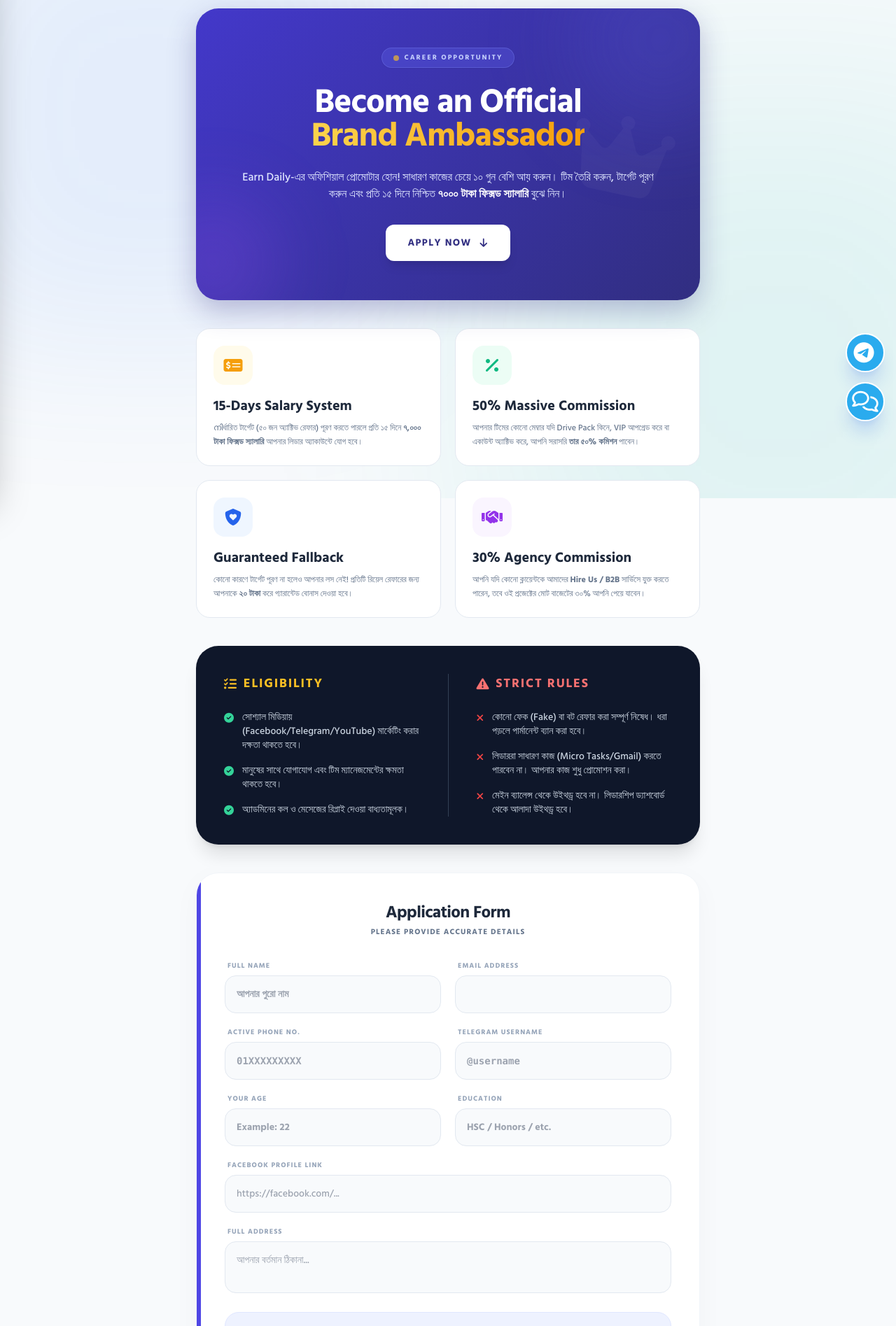
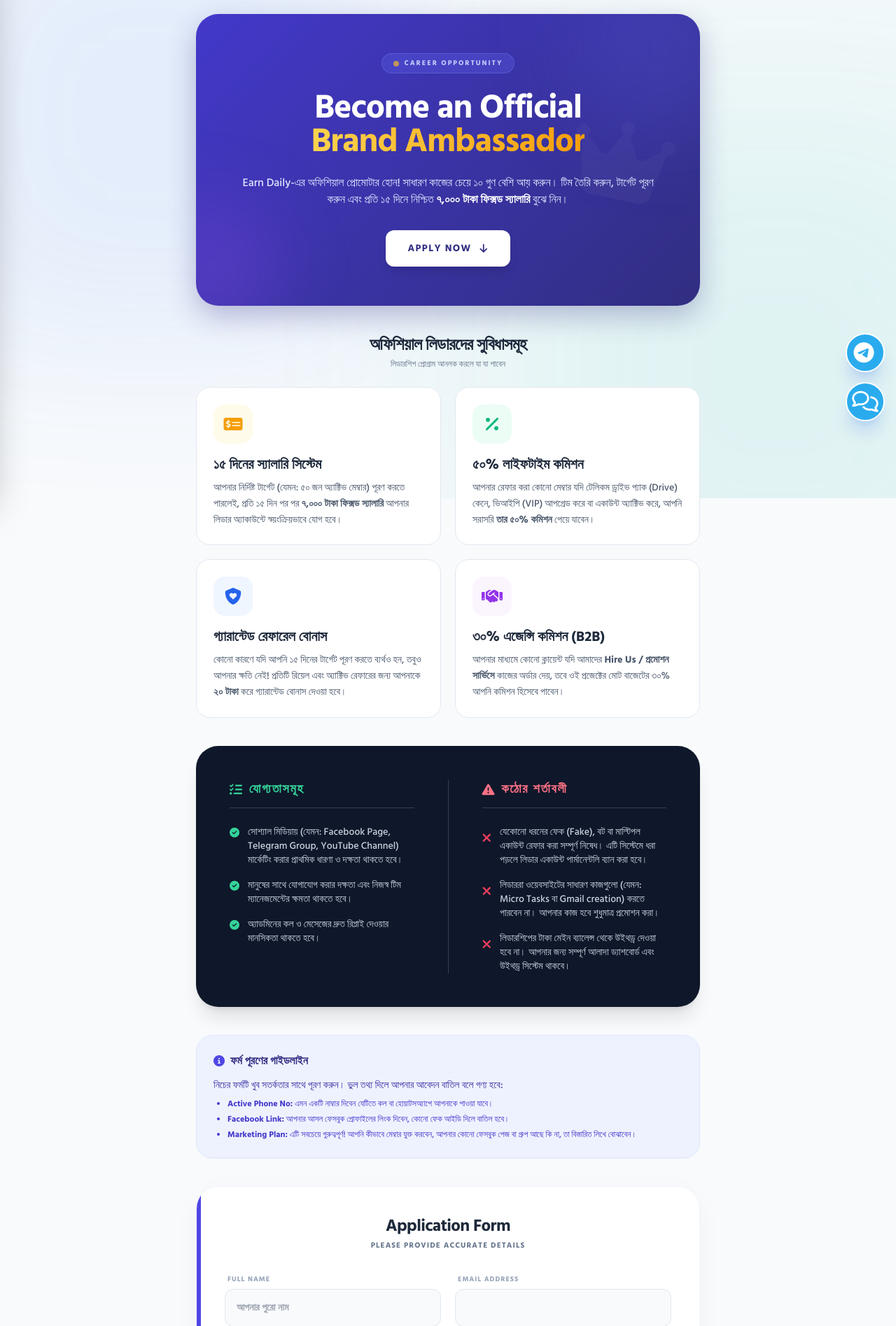
Before and after one commit to siamntosorif/easybk, a Flask app: template templates/apply_leader.html in a window 1280 px wide. Shown: the part 88-1983 px from the top of the page at 70% size. Run offline with Flask 3, Linux system fonts and the light colour scheme; the template is opened without the code that fills it, so the values that code supplies are empty; some libraries are stand-ins or nearby versions.

Commit message:
Update apply_leader.html

```diff
--- a/templates/apply_leader.html
+++ b/templates/apply_leader.html
@@ -14,18 +14,21 @@
     .premium-input { background: #F8FAFC; border: 1.5px solid #E2E8F0; transition: all 0.3s ease; }
     .premium-input:focus { background: #FFFFFF; border-color: #4F46E5; box-shadow: 0 0 0 4px rgba(79, 70, 229, 0.1); outline: none; }
 
-    /* Feature Card */
+    /* Feature Card Hover Effects */
     .feature-box { background: white; border: 1px solid #E2E8F0; border-radius: 20px; padding: 24px; transition: all 0.3s ease; }
     .feature-box:hover { transform: translateY(-5px); box-shadow: 0 10px 30px -5px rgba(67, 56, 202, 0.15); border-color: #A5B4FC; }
+
+    /* Highlight Rules List */
+    .rule-item { display: flex; align-items: flex-start; gap: 12px; margin-bottom: 16px; }
+    .rule-icon { flex-shrink: 0; margin-top: 4px; }
 </style>
 
-<div class="max-w-4xl mx-auto space-y-10 fade-in-up pb-16 px-2">
+<div class="max-w-4xl mx-auto space-y-10 fade-in-up pb-16 px-2 pt-2">
 
     <!-- ==========================================
          1. HERO BANNER (The Hook)
     ========================================== -->
     <div class="leader-gradient rounded-[32px] p-8 md:p-14 text-white text-center relative overflow-hidden shadow-[0_15px_40px_rgba(49,46,129,0.3)]">
-        <!-- Ambient Background Effects -->
         <div class="absolute top-[-20%] right-[-10%] w-64 h-64 bg-indigo-500/20 rounded-full blur-[60px] pointer-events-none"></div>
         <div class="absolute bottom-[-10%] left-[-10%] w-48 h-48 bg-purple-500/20 rounded-full blur-[50px] pointer-events-none"></div>
         <i class="fa-solid fa-crown absolute right-10 top-1/2 transform -translate-y-1/2 text-9xl opacity-[0.03] pointer-events-none rotate-12"></i>
@@ -40,7 +43,7 @@
             </h1>
 
             <p class="text-sm md:text-base text-indigo-100 font-medium leading-relaxed mb-8">
-                Earn Daily-এর অফিশিয়াল প্রোমোটার হোন! সাধারণ কাজের চেয়ে ১০ গুন বেশি আয় করুন। টিম তৈরি করুন, টার্গেট পূরণ করুন এবং প্রতি ১৫ দিনে নিশ্চিত <b class="text-white">৭০০০ টাকা ফিক্সড স্যালারি</b> বুঝে নিন।
+                Earn Daily-এর অফিশিয়াল প্রোমোটার হোন! সাধারণ কাজের চেয়ে ১০ গুণ বেশি আয় করুন। টিম তৈরি করুন, টার্গেট পূরণ করুন এবং প্রতি ১৫ দিনে নিশ্চিত <b class="text-white">৭,০০০ টাকা ফিক্সড স্যালারি</b> বুঝে নিন।
             </p>
 
             <button onclick="document.getElementById('applyForm').scrollIntoView({ behavior: 'smooth' });" class="bg-white text-indigo-900 px-8 py-4 rounded-xl font-black text-sm uppercase tracking-widest shadow-lg hover:bg-slate-50 active:scale-95 transition-all flex items-center justify-center gap-3 mx-auto">
@@ -52,68 +55,109 @@
     <!-- ==========================================
          2. CORE BENEFITS (Why join?)
     ========================================== -->
-    <div class="grid md:grid-cols-2 gap-5">
-
-        <div class="feature-box flex flex-col justify-center">
-            <div class="h-14 w-14 bg-amber-50 text-amber-500 rounded-[16px] flex items-center justify-center text-2xl mb-4"><i class="fa-solid fa-money-check-dollar"></i></div>
-            <h3 class="text-xl font-black text-slate-800 mb-2">15-Days Salary System</h3>
-            <p class="text-xs text-slate-500 font-medium leading-relaxed">നിর্ধারিত টার্গেট (৫০ জন অ্যাক্টিভ রেফার) পূরণ করতে পারলে প্রতি ১৫ দিনে <b>৭,০০০ টাকা ফিক্সড স্যালারি</b> আপনার লিডার অ্যাকাউন্টে যোগ হবে।</p>
+    <div>
+        <div class="text-center mb-6">
+            <h2 class="text-2xl font-black text-slate-800 tracking-tight">অফিশিয়াল লিডারদের সুবিধাসমূহ</h2>
+            <p class="text-xs text-slate-500 font-medium mt-1">লিডারশিপ প্রোগ্রাম আনলক করলে যা যা পাবেন</p>
         </div>
 
-        <div class="feature-box flex flex-col justify-center">
-            <div class="h-14 w-14 bg-emerald-50 text-emerald-500 rounded-[16px] flex items-center justify-center text-2xl mb-4"><i class="fa-solid fa-percent"></i></div>
-            <h3 class="text-xl font-black text-slate-800 mb-2">50% Massive Commission</h3>
-            <p class="text-xs text-slate-500 font-medium leading-relaxed">আপনার টিমের কোনো মেম্বার যদি Drive Pack কিনে, VIP আপগ্রেড করে বা একাউন্ট অ্যাক্টিভ করে, আপনি সরাসরি <b>তার ৫০% কমিশন</b> পাবেন।</p>
-        </div>
+        <div class="grid md:grid-cols-2 gap-5">
+            <div class="feature-box border-t-4 border-t-amber-500 flex flex-col justify-center">
+                <div class="h-14 w-14 bg-amber-50 text-amber-500 rounded-[16px] flex items-center justify-center text-2xl mb-4"><i class="fa-solid fa-money-check-dollar"></i></div>
+                <h3 class="text-xl font-black text-slate-800 mb-2">১৫ দিনের স্যালারি সিস্টেম</h3>
+                <p class="text-sm text-slate-600 font-medium leading-relaxed">আপনার নির্দিষ্ট টার্গেট (যেমন: ৫০ জন অ্যাক্টিভ মেম্বার) পূরণ করতে পারলেই, প্রতি ১৫ দিন পর পর <b>৭,০০০ টাকা ফিক্সড স্যালারি</b> আপনার লিডার অ্যাকাউন্টে স্বয়ংক্রিয়ভাবে যোগ হবে।</p>
+            </div>
 
-        <div class="feature-box flex flex-col justify-center">
-            <div class="h-14 w-14 bg-blue-50 text-blue-600 rounded-[16px] flex items-center justify-center text-2xl mb-4"><i class="fa-solid fa-shield-heart"></i></div>
-            <h3 class="text-xl font-black text-slate-800 mb-2">Guaranteed Fallback</h3>
-            <p class="text-xs text-slate-500 font-medium leading-relaxed">কোনো কারণে টার্গেট পূরণ না হলেও আপনার লস নেই! প্রতিটি রিয়েল রেফারের জন্য আপনাকে <b>২০ টাকা</b> করে গ্যারান্টেড বোনাস দেওয়া হবে।</p>
-        </div>
+            <div class="feature-box border-t-4 border-t-emerald-500 flex flex-col justify-center">
+                <div class="h-14 w-14 bg-emerald-50 text-emerald-500 rounded-[16px] flex items-center justify-center text-2xl mb-4"><i class="fa-solid fa-percent"></i></div>
+                <h3 class="text-xl font-black text-slate-800 mb-2">৫০% লাইফটাইম কমিশন</h3>
+                <p class="text-sm text-slate-600 font-medium leading-relaxed">আপনার রেফার করা কোনো মেম্বার যদি টেলিকম ড্রাইভ প্যাক (Drive) কেনে, ভিআইপি (VIP) আপগ্রেড করে বা একাউন্ট অ্যাক্টিভ করে, আপনি সরাসরি <b>তার ৫০% কমিশন</b> পেয়ে যাবেন।</p>
+            </div>
 
-        <div class="feature-box flex flex-col justify-center">
-            <div class="h-14 w-14 bg-purple-50 text-purple-600 rounded-[16px] flex items-center justify-center text-2xl mb-4"><i class="fa-solid fa-handshake"></i></div>
-            <h3 class="text-xl font-black text-slate-800 mb-2">30% Agency Commission</h3>
-            <p class="text-xs text-slate-500 font-medium leading-relaxed">আপনি যদি কোনো ক্লায়েন্টকে আমাদের <b>Hire Us / B2B</b> সার্ভিসে যুক্ত করতে পারেন, তবে ওই প্রজেক্টের মোট বাজেটের ৩০% আপনি পেয়ে যাবেন।</p>
+            <div class="feature-box border-t-4 border-t-blue-500 flex flex-col justify-center">
+                <div class="h-14 w-14 bg-blue-50 text-blue-600 rounded-[16px] flex items-center justify-center text-2xl mb-4"><i class="fa-solid fa-shield-heart"></i></div>
+                <h3 class="text-xl font-black text-slate-800 mb-2">গ্যারান্টেড রেফারেল বোনাস</h3>
+                <p class="text-sm text-slate-600 font-medium leading-relaxed">কোনো কারণে যদি আপনি ১৫ দিনের টার্গেট পূরণ করতে ব্যর্থও হন, তবুও আপনার ক্ষতি নেই! প্রতিটি রিয়েল এবং অ্যাক্টিভ রেফারের জন্য আপনাকে <b>২০ টাকা</b> করে গ্যারান্টেড বোনাস দেওয়া হবে।</p>
+            </div>
+
+            <div class="feature-box border-t-4 border-t-purple-500 flex flex-col justify-center">
+                <div class="h-14 w-14 bg-purple-50 text-purple-600 rounded-[16px] flex items-center justify-center text-2xl mb-4"><i class="fa-solid fa-handshake"></i></div>
+                <h3 class="text-xl font-black text-slate-800 mb-2">৩০% এজেন্সি কমিশন (B2B)</h3>
+                <p class="text-sm text-slate-600 font-medium leading-relaxed">আপনার মাধ্যমে কোনো ক্লায়েন্ট যদি আমাদের <b>Hire Us / প্রমোশন সার্ভিসে</b> কাজের অর্ডার দেয়, তবে ওই প্রজেক্টের মোট বাজেটের ৩০% আপনি কমিশন হিসেবে পাবেন।</p>
+            </div>
         </div>
     </div>
 
     <!-- ==========================================
          3. ELIGIBILITY & STRICT RULES
     ========================================== -->
-    <div class="bg-slate-900 rounded-[32px] p-8 md:p-10 text-white relative overflow-hidden shadow-xl">
-        <div class="flex flex-col md:flex-row gap-10 relative z-10">
+    <div class="bg-slate-900 rounded-[32px] p-8 md:p-12 text-white relative overflow-hidden shadow-xl">
+        <div class="flex flex-col md:flex-row gap-12 relative z-10">
 
+            <!-- Eligibility -->
             <div class="flex-1">
-                <h3 class="text-lg font-black text-amber-400 uppercase tracking-widest mb-6 flex items-center gap-2">
-                    <i class="fa-solid fa-list-check"></i> Eligibility
+                <h3 class="text-lg font-black text-emerald-400 uppercase tracking-widest mb-6 flex items-center gap-2 border-b border-slate-700 pb-3">
+                    <i class="fa-solid fa-list-check"></i> যোগ্যতাসমূহ
                 </h3>
-                <ul class="space-y-4 text-sm font-medium text-slate-300">
-                    <li class="flex items-start gap-3"><i class="fa-solid fa-circle-check text-emerald-400 mt-1"></i> <span>সোশ্যাল মিডিয়ায় (Facebook/Telegram/YouTube) মার্কেটিং করার দক্ষতা থাকতে হবে।</span></li>
-                    <li class="flex items-start gap-3"><i class="fa-solid fa-circle-check text-emerald-400 mt-1"></i> <span>মানুষের সাথে যোগাযোগ এবং টিম ম্যানেজমেন্টের ক্ষমতা থাকতে হবে।</span></li>
-                    <li class="flex items-start gap-3"><i class="fa-solid fa-circle-check text-emerald-400 mt-1"></i> <span>অ্যাডমিনের কল ও মেসেজের রিপ্লাই দেওয়া বাধ্যতামূলক।</span></li>
-                </ul>
+                <div class="space-y-4 text-sm font-medium text-slate-300">
+                    <div class="rule-item">
+                        <i class="fa-solid fa-circle-check text-emerald-400 rule-icon"></i>
+                        <p>সোশ্যাল মিডিয়ায় (যেমন: Facebook Page, Telegram Group, YouTube Channel) মার্কেটিং করার প্রাথমিক ধারণা ও দক্ষতা থাকতে হবে।</p>
+                    </div>
+                    <div class="rule-item">
+                        <i class="fa-solid fa-circle-check text-emerald-400 rule-icon"></i>
+                        <p>মানুষের সাথে যোগাযোগ করার দক্ষতা এবং নিজস্ব টিম ম্যানেজমেন্টের ক্ষমতা থাকতে হবে।</p>
+                    </div>
+                    <div class="rule-item">
+                        <i class="fa-solid fa-circle-check text-emerald-400 rule-icon"></i>
+                        <p>অ্যাডমিনের কল ও মেসেজের দ্রুত রিপ্লাই দেওয়ার মানসিকতা থাকতে হবে।</p>
+                    </div>
+                </div>
             </div>
 
             <div class="w-px bg-slate-700 hidden md:block"></div>
 
+            <!-- Rules -->
             <div class="flex-1">
-                <h3 class="text-lg font-black text-red-400 uppercase tracking-widest mb-6 flex items-center gap-2">
-                    <i class="fa-solid fa-triangle-exclamation"></i> Strict Rules
+                <h3 class="text-lg font-black text-rose-400 uppercase tracking-widest mb-6 flex items-center gap-2 border-b border-slate-700 pb-3">
+                    <i class="fa-solid fa-triangle-exclamation"></i> কঠোর শর্তাবলী
                 </h3>
-                <ul class="space-y-4 text-sm font-medium text-slate-300">
-                    <li class="flex items-start gap-3"><i class="fa-solid fa-xmark text-red-500 mt-1"></i> <span>কোনো ফেক (Fake) বা বট রেফার করা সম্পূর্ণ নিষেধ। ধরা পড়লে পার্মানেন্ট ব্যান করা হবে।</span></li>
-                    <li class="flex items-start gap-3"><i class="fa-solid fa-xmark text-red-500 mt-1"></i> <span>লিডাররা সাধারণ কাজ (Micro Tasks/Gmail) করতে পারবেন না। আপনার কাজ শুধু প্রোমোশন করা।</span></li>
-                    <li class="flex items-start gap-3"><i class="fa-solid fa-xmark text-red-500 mt-1"></i> <span>মেইন ব্যালেন্স থেকে উইথড্র হবে না। লিডারশিপ ড্যাশবোর্ড থেকে আলাদা উইথড্র হবে।</span></li>
-                </ul>
+                <div class="space-y-4 text-sm font-medium text-slate-300">
+                    <div class="rule-item">
+                        <i class="fa-solid fa-xmark text-rose-500 rule-icon text-lg"></i>
+                        <p>যেকোনো ধরনের ফেক (Fake), বট বা মাল্টিপল একাউন্ট রেফার করা সম্পূর্ণ নিষেধ। এটি সিস্টেমে ধরা পড়লে লিডার একাউন্ট পার্মানেন্টলি ব্যান করা হবে।</p>
+                    </div>
+                    <div class="rule-item">
+                        <i class="fa-solid fa-xmark text-rose-500 rule-icon text-lg"></i>
+                        <p>লিডাররা ওয়েবসাইটের সাধারণ কাজগুলো (যেমন: Micro Tasks বা Gmail creation) করতে পারবেন না। আপনার কাজ হবে শুধুমাত্র প্রমোশন করা।</p>
+                    </div>
+                    <div class="rule-item">
+                        <i class="fa-solid fa-xmark text-rose-500 rule-icon text-lg"></i>
+                        <p>লিডারশিপের টাকা মেইন ব্যালেন্স থেকে উইথড্র দেওয়া হবে না। আপনার জন্য সম্পূর্ণ আলাদা ড্যাশবোর্ড এবং উইথড্র সিস্টেম থাকবে।</p>
+                    </div>
+                </div>
             </div>
 
         </div>
     </div>
 
     <!-- ==========================================
-         4. APPLICATION FORM
+         4. HOW TO APPLY GUIDELINE
+    ========================================== -->
+    <div class="bg-indigo-50 border border-indigo-100 p-6 rounded-[24px] shadow-sm">
+        <h3 class="font-black text-indigo-900 text-base mb-3 flex items-center gap-2">
+            <i class="fa-solid fa-circle-info text-indigo-600"></i> ফর্ম পূরণের গাইডলাইন
+        </h3>
+        <p class="text-sm text-indigo-800 font-medium leading-relaxed mb-2">নিচের ফর্মটি খুব সতর্কতার সাথে পূরণ করুন। ভুল তথ্য দিলে আপনার আবেদন বাতিল বলে গণ্য হবে:</p>
+        <ul class="list-disc pl-5 text-xs text-indigo-700 space-y-1.5 font-medium">
+            <li><b>Active Phone No:</b> এমন একটি নাম্বার দিবেন যেটিতে কল বা হোয়াটসঅ্যাপে আপনাকে পাওয়া যাবে।</li>
+            <li><b>Facebook Link:</b> আপনার আসল ফেসবুক প্রোফাইলের লিংক দিবেন, কোনো ফেক আইডি দিলে বাতিল হবে।</li>
+            <li><b>Marketing Plan:</b> এটি সবচেয়ে গুরুত্বপূর্ণ! আপনি কীভাবে মেম্বার যুক্ত করবেন, আপনার কোনো ফেসবুক পেজ বা গ্রুপ আছে কি না, তা বিস্তারিত লিখে বোঝাবেন।</li>
+        </ul>
+    </div>
+
+    <!-- ==========================================
+         5. APPLICATION FORM
     ========================================== -->
     <div id="applyForm" class="bg-white p-6 sm:p-10 rounded-[32px] shadow-[0_10px_40px_rgba(0,0,0,0.03)] border border-slate-100 relative overflow-hidden">
         <div class="absolute left-0 top-0 bottom-0 w-1.5 bg-indigo-600"></div>
@@ -128,51 +172,52 @@
             <div class="grid sm:grid-cols-2 gap-5">
                 <div>
                     <label class="block text-[10px] font-black text-slate-400 uppercase tracking-widest mb-1.5 ml-1">Full Name</label>
-                    <input type="text" name="name" required placeholder="আপনার পুরো নাম" class="premium-input w-full p-4 rounded-[16px] text-sm font-bold text-slate-800">
+                    <input type="text" name="name" required placeholder="আপনার পুরো নাম" class="premium-input w-full p-4 rounded-xl text-sm font-bold text-slate-800">
                 </div>
                 <div>
                     <label class="block text-[10px] font-black text-slate-400 uppercase tracking-widest mb-1.5 ml-1">Email Address</label>
-                    <input type="email" name="email" required readonly value="{{ user.email }}" class="premium-input w-full p-4 rounded-[16px] text-sm font-bold text-slate-500 bg-slate-100 cursor-not-allowed">
+                    <!-- Email is read-only for security -->
+                    <input type="email" name="email" required readonly value="{{ user.email }}" class="premium-input w-full p-4 rounded-xl text-sm font-bold text-slate-500 bg-slate-100 cursor-not-allowed border-slate-200">
                 </div>
                 <div>
                     <label class="block text-[10px] font-black text-slate-400 uppercase tracking-widest mb-1.5 ml-1">Active Phone No.</label>
-                    <input type="tel" name="phone" required placeholder="01XXXXXXXXX" class="premium-input w-full p-4 rounded-[16px] text-sm font-bold text-slate-800 font-mono">
+                    <input type="tel" name="phone" required placeholder="01XXXXXXXXX" class="premium-input w-full p-4 rounded-xl text-sm font-bold text-slate-800 font-mono">
                 </div>
                 <div>
                     <label class="block text-[10px] font-black text-slate-400 uppercase tracking-widest mb-1.5 ml-1">Telegram Username</label>
-                    <input type="text" name="telegram" required placeholder="@username" class="premium-input w-full p-4 rounded-[16px] text-sm font-bold text-slate-800 font-mono">
+                    <input type="text" name="telegram" required placeholder="@username" class="premium-input w-full p-4 rounded-xl text-sm font-bold text-slate-800 font-mono">
                 </div>
                 <div>
                     <label class="block text-[10px] font-black text-slate-400 uppercase tracking-widest mb-1.5 ml-1">Your Age</label>
-                    <input type="number" name="age" required placeholder="Example: 22" class="premium-input w-full p-4 rounded-[16px] text-sm font-bold text-slate-800">
+                    <input type="number" name="age" required placeholder="Example: 22" class="premium-input w-full p-4 rounded-xl text-sm font-bold text-slate-800">
                 </div>
                 <div>
                     <label class="block text-[10px] font-black text-slate-400 uppercase tracking-widest mb-1.5 ml-1">Education</label>
-                    <input type="text" name="education" required placeholder="HSC / Honors / etc." class="premium-input w-full p-4 rounded-[16px] text-sm font-bold text-slate-800">
+                    <input type="text" name="education" required placeholder="HSC / Honors / etc." class="premium-input w-full p-4 rounded-xl text-sm font-bold text-slate-800">
                 </div>
             </div>
 
             <div>
                 <label class="block text-[10px] font-black text-slate-400 uppercase tracking-widest mb-1.5 ml-1">Facebook Profile Link</label>
-                <input type="url" name="fb_link" required placeholder="https://facebook.com/..." class="premium-input w-full p-4 rounded-[16px] text-sm font-medium text-slate-800">
+                <input type="url" name="fb_link" required placeholder="https://facebook.com/..." class="premium-input w-full p-4 rounded-xl text-sm font-medium text-slate-800">
             </div>
 
             <div>
                 <label class="block text-[10px] font-black text-slate-400 uppercase tracking-widest mb-1.5 ml-1">Full Address</label>
-                <textarea name="address" required rows="2" placeholder="আপনার বর্তমান ঠিকানা..." class="premium-input w-full p-4 rounded-[16px] text-sm font-medium text-slate-800 resize-none"></textarea>
+                <textarea name="address" required rows="2" placeholder="আপনার বর্তমান ঠিকানা..." class="premium-input w-full p-4 rounded-xl text-sm font-medium text-slate-800 resize-none"></textarea>
             </div>
 
             <div class="bg-indigo-50 border border-indigo-100 p-5 rounded-[20px]">
                 <label class="block text-xs font-black text-indigo-900 mb-2">মার্কেটিং প্ল্যান (খুব গুরুত্বপূর্ণ) *</label>
                 <p class="text-[10px] text-indigo-600 font-medium mb-3">আপনি কীভাবে মেম্বার যুক্ত করবেন? আপনার কোনো ফেসবুক পেজ, গ্রুপ বা ইউটিউব চ্যানেল আছে কি না তা বিস্তারিত লিখুন।</p>
-                <textarea name="marketing_exp" required rows="4" placeholder="আপনার মার্কেটিং অভিজ্ঞতা এবং পরিকল্পনা লিখুন..." class="premium-input w-full p-4 rounded-[16px] text-sm font-medium text-slate-800 resize-none"></textarea>
+                <textarea name="marketing_exp" required rows="4" placeholder="আপনার মার্কেটিং অভিজ্ঞতা এবং পরিকল্পনা লিখুন..." class="premium-input w-full p-4 rounded-xl text-sm font-medium text-slate-800 resize-none"></textarea>
             </div>
 
             <button type="submit" id="submitBtn" class="w-full bg-indigo-600 text-white py-4.5 py-4 rounded-[16px] font-black text-sm uppercase tracking-widest shadow-[0_8px_20px_rgba(79,70,229,0.3)] hover:bg-indigo-700 active:scale-[0.98] transition-all flex items-center justify-center gap-2 mt-4">
                 <span>Submit Application</span> <i class="fa-solid fa-paper-plane"></i>
             </button>
 
-            <p class="text-center text-[9px] text-slate-400 font-bold uppercase tracking-widest mt-4">
+            <p class="text-center text-[9px] text-slate-400 font-bold uppercase tracking-widest mt-5">
                 <i class="fa-solid fa-user-shield text-indigo-400 mr-1"></i> Authority reviews all profiles manually
             </p>
         </form>
@@ -181,7 +226,7 @@
 </div>
 
 <script>
-    // Double click prevention loader
+    // Prevent double submission
     function showLoadingBtn() {
         const btn = document.getElementById('submitBtn');
         btn.disabled = true;
```
